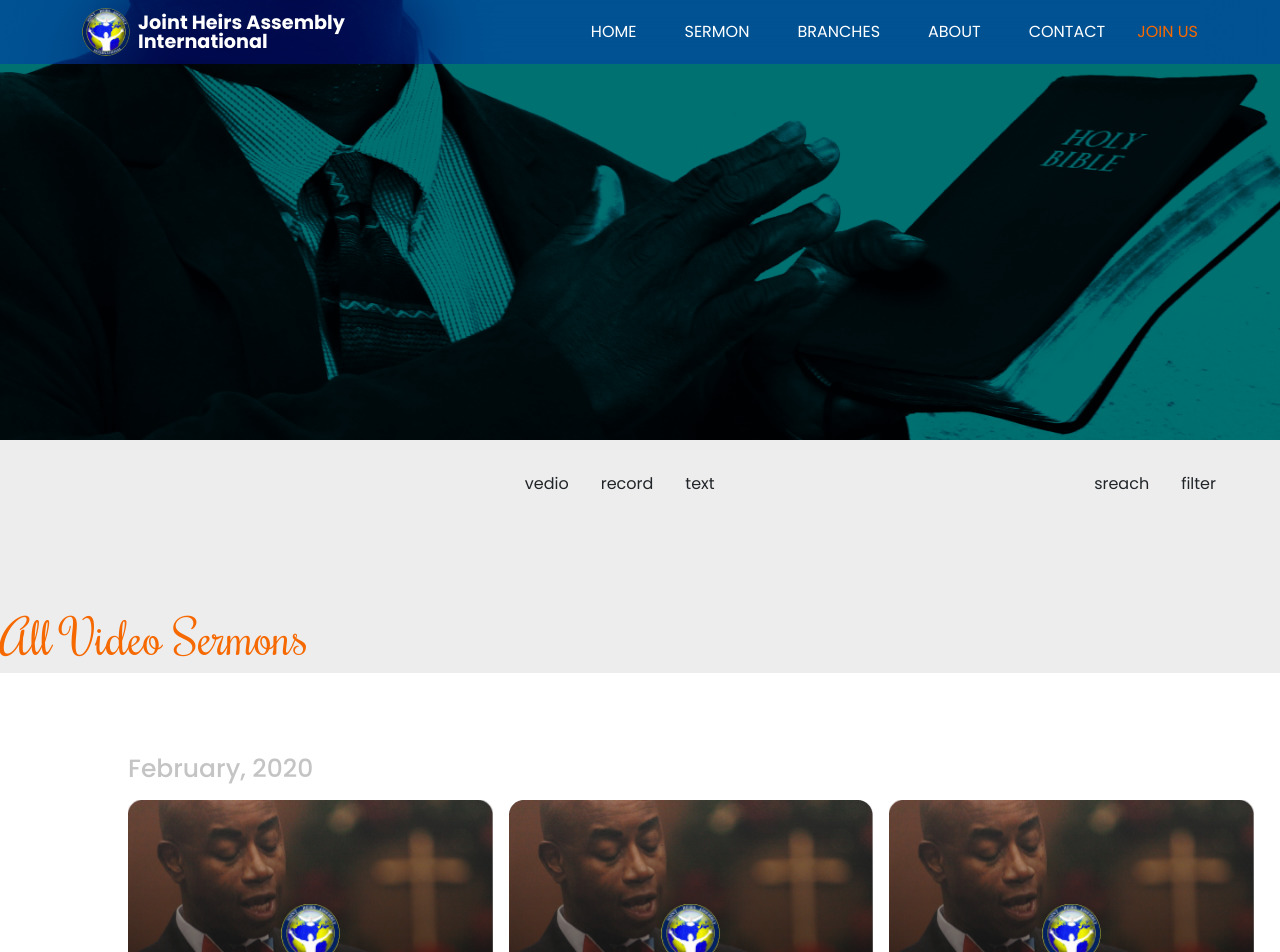
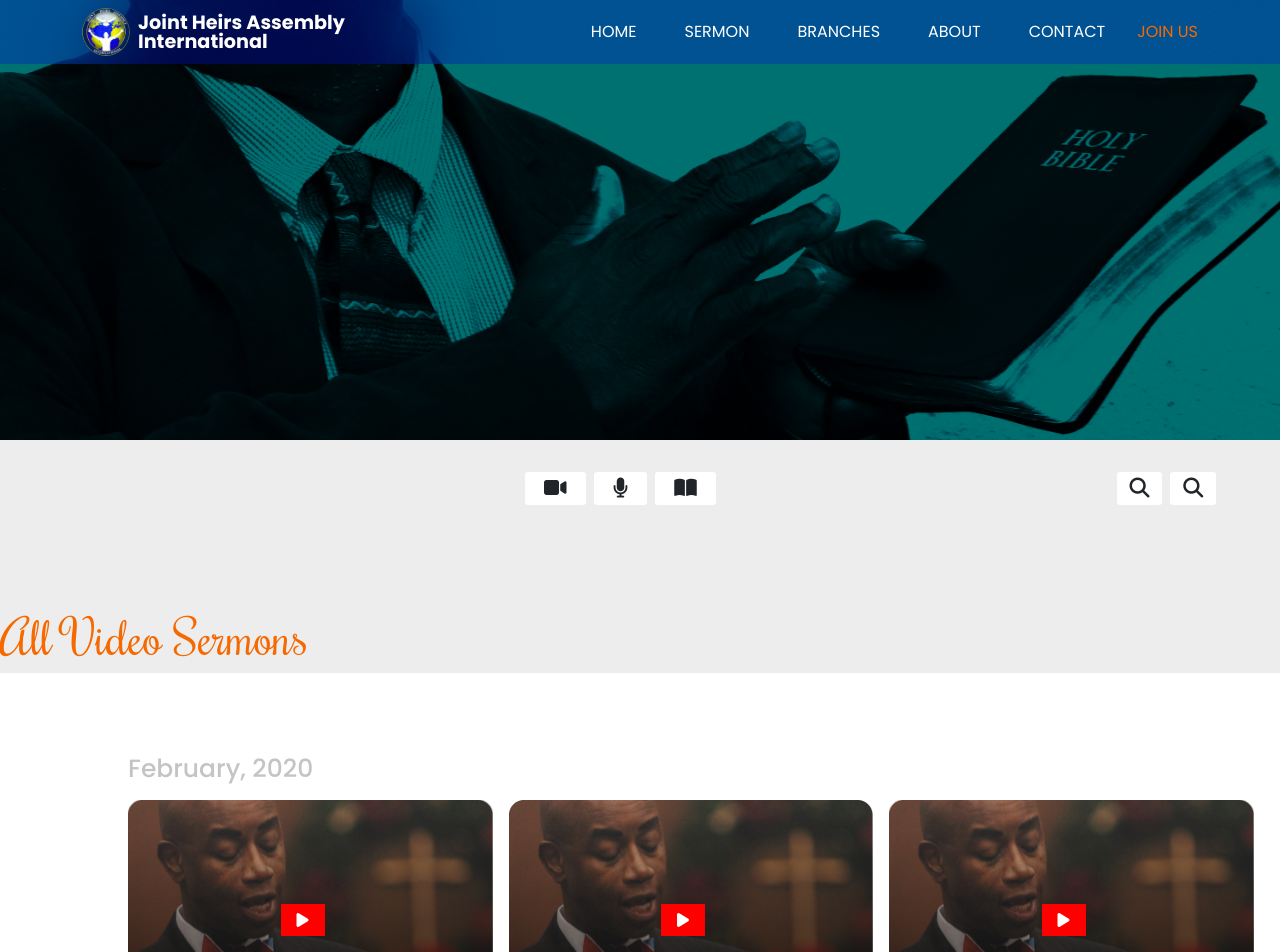
Before and after one commit to pin4eva/joint_heirs_frontend, a Next.js app: page /sermons in a window 1280 px wide. Shown: the top 952 px of the page. Built offline with nearby package versions, Linux system fonts and the light colour scheme.

Commit message:
added icons

```diff
--- a/src/pages/sermons/index.tsx
+++ b/src/pages/sermons/index.tsx
@@ -15,14 +15,17 @@ const SermonsPage = () => {
 				<div className="sermon-navi">
 					<div className="sermon-flex">
 						<div className="sermom-navi-toggle">
-							<div className="video">vedio</div>
-							<div className="video">record</div>
-							<div className="video">text</div>
+							<i className="fa-solid fa-video"></i>
+
+							<i className="fa-solid fa-microphone"></i>
+
+							<i className="fa-solid fa-book-open"></i>
 						</div>
 
 						<div className="sermon-navi-search">
-							<div className="video">sreach</div>
-							<div className="video">filter</div>
+							<i className="fa-solid fa-magnifying-glass"></i>
+
+							<i className="fa-solid fa-magnifying-glass"></i>
 						</div>
 					</div>
 				</div>
@@ -31,6 +34,22 @@ const SermonsPage = () => {
 
 			<VideoComp />
 			<AudioComp />
+			<section>
+				<div className="footer-subscribe">
+					<div className="container">
+						<div className="footer-sub">
+							<div className="sub-text">
+								<h2 className="text-secondary mb-0">Subscribe</h2>
+								<p className="text-dark mb-0">To Our NewsLetter</p>
+							</div>
+							<form>
+								<input type="text" placeholder="Enter Email" className="form-control" />
+								<button className="btn btn-warning text-light">Subscribe Now</button>
+							</form>
+						</div>
+					</div>
+				</div>
+			</section>
 
 			<FooterComp />
 		</div>
--- a/src/pages/sermons/videoComp.tsx
+++ b/src/pages/sermons/videoComp.tsx
@@ -12,9 +12,7 @@ const VideoComp = () => {
 							<div className="febuary-videos" key={i}>
 								<div className="overlay">
 									<div className="image">
-										<a href="">
-											<img src="/images/logo.png" alt="" />
-										</a>
+										<i className="fa-solid fa-play"></i>
 									</div>
 
 									<div className="txtflex">
--- a/src/styles/_variables.scss
+++ b/src/styles/_variables.scss
@@ -7,6 +7,7 @@ $warning: #f66800;
 $light-gray: #ededed;
 $poppins: "Poppins", sans-serif;
 $rochester: "Rochester", cursive;
+$youtube: red;
 
 $md: 992px;
 $mobile: 768px;
--- a/src/styles/sermon.scss
+++ b/src/styles/sermon.scss
@@ -31,12 +31,36 @@
 
 				.sermom-navi-toggle {
 					display: flex;
-					gap: 2rem;
+					align-items: flex-start;
+					gap: 0.5rem;
+					i {
+						font-size: 20px;
+						padding: 0.4rem 1.2rem;
+						background-color: #ffffff;
+						border-radius: 3px;
+						cursor: pointer;
+						&:hover {
+							background-color: $primary;
+							color: #ffffff;
+						}
+					}
 				}
 				.sermon-navi-search {
 					display: flex;
+					align-items: flex-start;
 
-					gap: 2rem;
+					gap: 0.5rem;
+					i {
+						font-size: 20px;
+						padding: 0.4rem 0.8rem;
+						background-color: #ffffff;
+						border-radius: 3px;
+						cursor: pointer;
+						&:hover {
+							background-color: $primary;
+							color: #ffffff;
+						}
+					}
 				}
 			}
 		}
@@ -134,9 +158,11 @@
 								height: 59.41px;
 								margin: 0 auto;
 
-								img {
-									width: 100%;
-									height: 100%;
+								i {
+									// text-align: center;
+									color: #ffffff;
+									background-color: $youtube;
+									padding: 0.5rem 1rem;
 								}
 							}
 							.txtflex {
```
